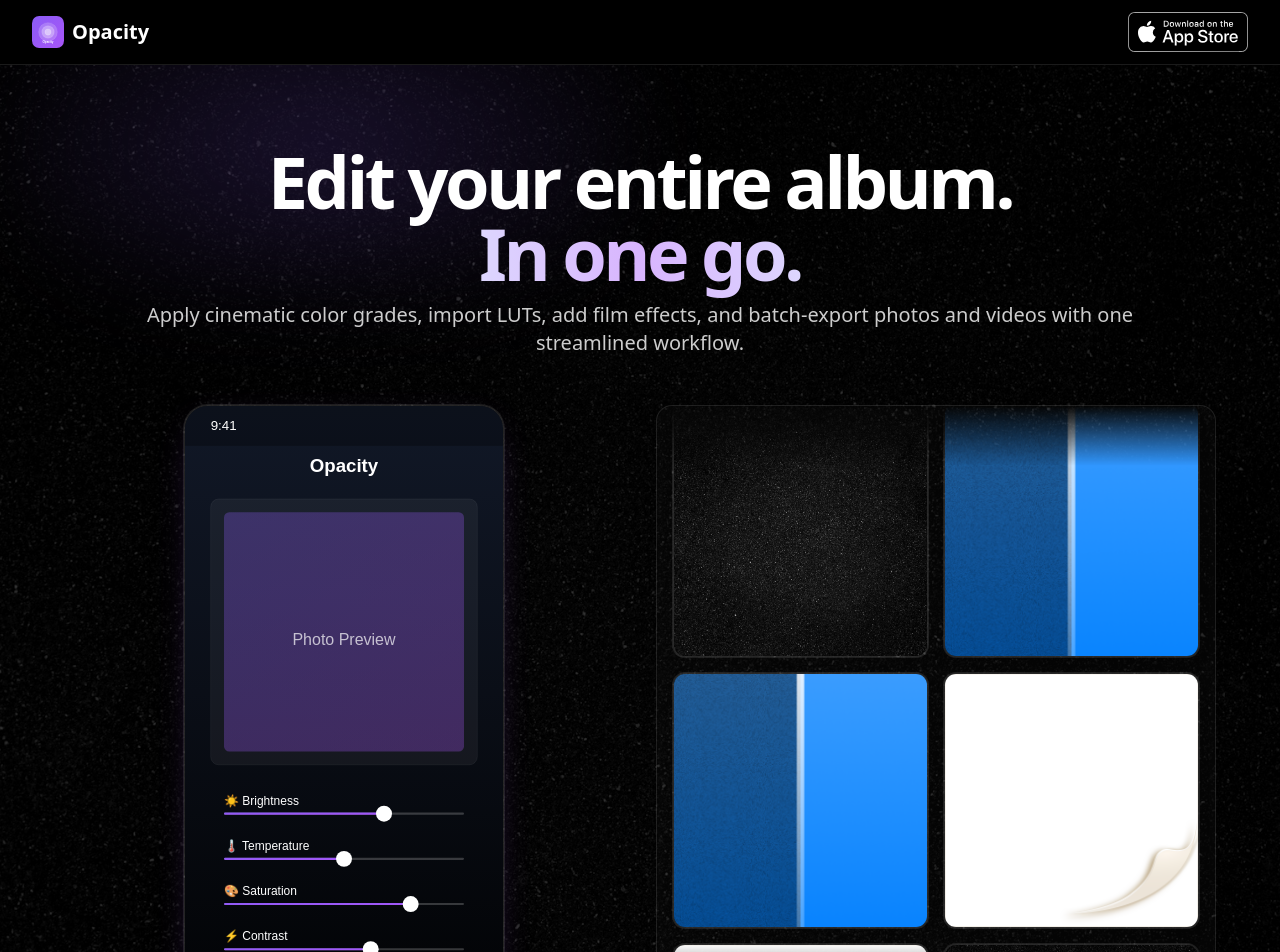
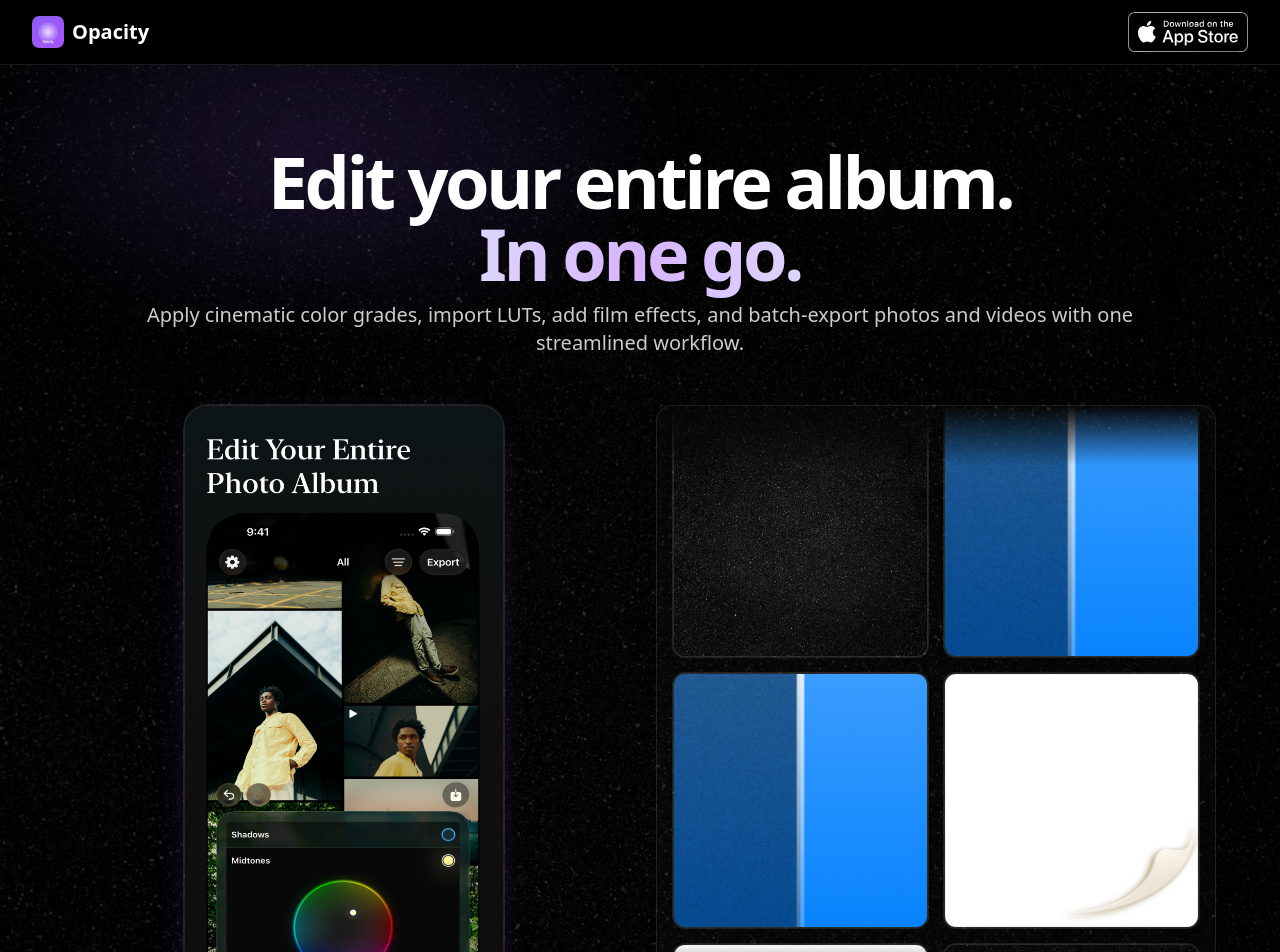
Before and after one commit to gkye/sclanding, a Next.js app: page /opacity in a window 1280 px wide. Shown: the top 952 px of the page. Built offline with nearby package versions, Linux system fonts and the light colour scheme.

Commit message:
Replace opacity screenshot SVG with JPG
Updated references in metadata and UI to use opacity_screenshot.jpg instead of opacity_screenshot.svg. Added the new JPG image to the public directory for improved compatibility and display.

```diff
--- a/app/opacity/page.tsx
+++ b/app/opacity/page.tsx
@@ -30,14 +30,14 @@
     locale: 'en_US',
     type: 'website',
     images: [
-      { url: '/opacity_screenshot.svg', width: 1200, height: 630, alt: 'Opacity – Batch Photo & Video Editor' },
+      { url: '/opacity_screenshot.jpg', width: 1200, height: 630, alt: 'Opacity – Batch Photo & Video Editor' },
     ],
   },
   twitter: {
     card: 'summary_large_image',
     title: 'Opacity – Batch Photo & Video Editor with LUTs for iOS',
     description,
-    images: ['/opacity_screenshot.svg'],
+    images: ['/opacity_screenshot.jpg'],
     creator: '@lauperlabs',
     site: '@lauperlabs',
   },
@@ -116,7 +116,7 @@
               <div className="flex items-center justify-center">
                 <div className="relative w-full max-w-sm">
                   <div className="relative mx-auto aspect-[9/19.5] w-full max-w-[320px] overflow-hidden rounded-3xl border border-white/10 bg-white/[0.04] ring-1 ring-white/10 shadow-[0_10px_40px_-20px_rgba(168,85,247,0.45)]">
-                    <Image src="/opacity_screenshot.svg" alt="Opacity app screenshot" fill className="object-cover" />
+                    <Image src="/opacity_screenshot.jpg" alt="Opacity app screenshot" fill className="object-cover" />
                   </div>
                 </div>
               </div>
```
Also changed, not shown: public/opacity_screenshot.jpg (added).
